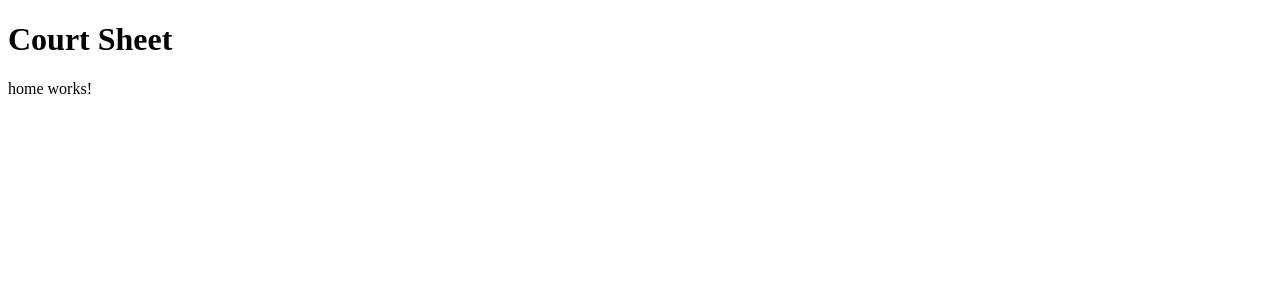
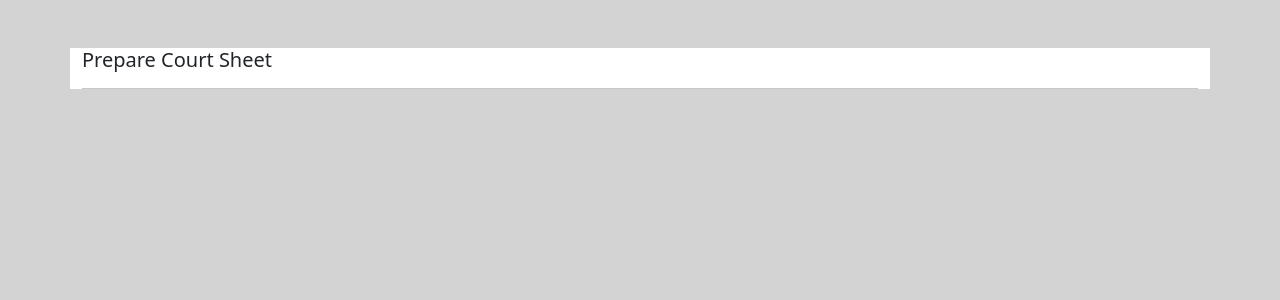
Before and after one commit to shubhangijain2001/CourtSheet, an Angular app in the folder courtSheet/: page / in a window 1280 px wide. Shown: the top 300 px of the page. Built offline with nearby package versions, Linux system fonts and the light colour scheme.

Commit message:
base form component created

```diff
--- a/courtSheet/src/app/app.component.html
+++ b/courtSheet/src/app/app.component.html
@@ -1,2 +1,2 @@
-<h1>Court Sheet</h1>
-<app-home></app-home>
+
+<app-base-form></app-base-form>
--- /dev/null
+++ b/courtSheet/src/app/base-form/base-form.component.css
@@ -0,0 +1,6 @@
+.container{
+    background-color: white;
+}
+hr{
+    border: 2px;
+}
--- /dev/null
+++ b/courtSheet/src/app/base-form/base-form.component.html
@@ -0,0 +1,5 @@
+<div class="container mt-5">
+    <h5>Prepare Court Sheet</h5>
+    <hr>
+
+</div>
--- a/courtSheet/src/app/home/home.component.html
+++ /dev/null
@@ -1 +0,0 @@
-<p>home works!</p>
--- a/courtSheet/src/index.html
+++ b/courtSheet/src/index.html
@@ -6,6 +6,7 @@
   <base href="/">
   <meta name="viewport" content="width=device-width, initial-scale=1">
   <link rel="icon" type="image/x-icon" href="favicon.ico">
+  <link href="https://cdn.jsdelivr.net/npm/bootstrap@5.0.2/dist/css/bootstrap.min.css" rel="stylesheet" integrity="sha384-EVSTQN3/azprG1Anm3QDgpJLIm9Nao0Yz1ztcQTwFspd3yD65VohhpuuCOmLASjC" crossorigin="anonymous">
 </head>
 <body>
   <app-root></app-root>
--- a/courtSheet/src/styles.css
+++ b/courtSheet/src/styles.css
@@ -1 +1,4 @@
 /* You can add global styles to this file, and also import other style files */
+body{
+    background-color:rgb(212, 211, 211)
+}
```
Also changed, not shown: courtSheet/src/app/app.module.ts (+6 -3 lines), courtSheet/src/app/base-form/base-form.component.ts (added, +11 -0 lines), courtSheet/src/app/home/home.component.ts (deleted, +0 -10 lines), courtSheet/src/app/home/home.component.css (deleted), 1 other file (tests, documents, lock files or other folders).
